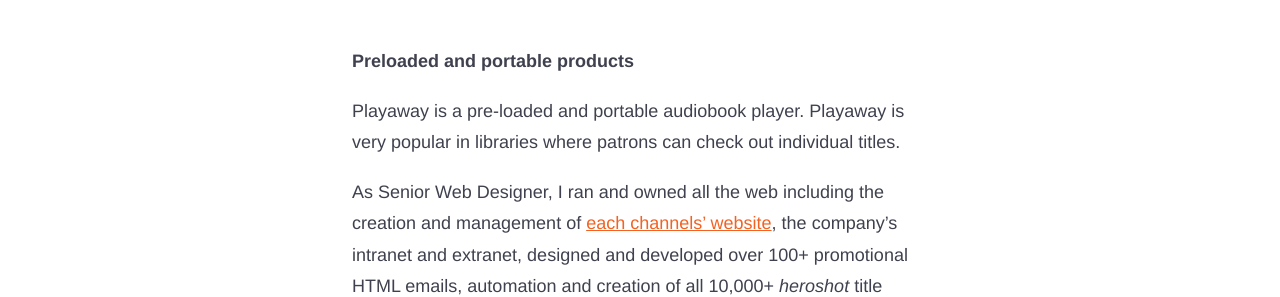
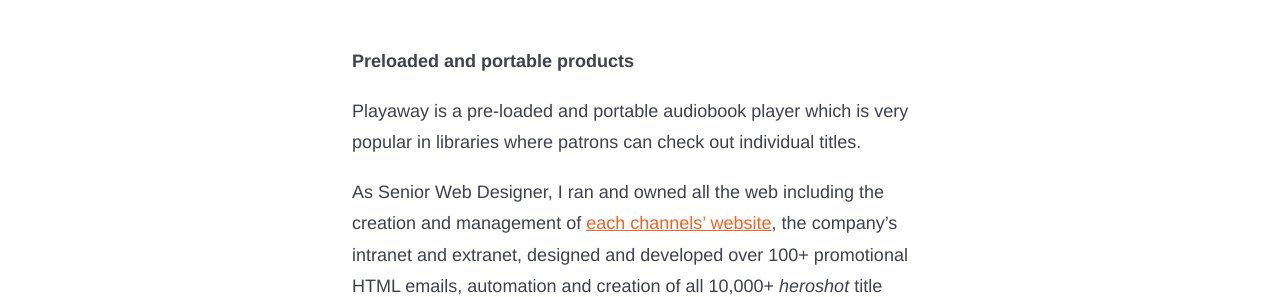
Before and after one commit to danklammer/danklammer.github.io, a Jekyll site: the page built from work/_posts/2011-01-01-playaway.md, in a window 1280 px wide. Shown: the part 694-991 px from the top of the page. Built offline with Jekyll 4.4.1, drawn with Linux system fonts in a browser that asks for light colours.

Commit message:
Small changes. And remove the curtain! (Still needs lots of work, though)

```diff
--- a/_config.yml
+++ b/_config.yml
@@ -15,7 +15,7 @@
 contact_email: mailman@danklammer.com
 
 # Splash page & drafts
-show_splash: true
+show_splash: false
 show_drafts: false
 
 # Build settings
--- a/work/_posts/2011-01-01-playaway.md
+++ b/work/_posts/2011-01-01-playaway.md
@@ -15,7 +15,7 @@
 
 #### **Preloaded and portable products**
 
-Playaway is a pre-loaded and portable audiobook player. Playaway is very popular in libraries where patrons can check out individual titles.
+Playaway is a pre-loaded and portable audiobook player which is very popular in libraries where patrons can check out individual titles.
 
 As Senior Web Designer, I ran and owned all the web including the creation and management of [each channels' website], the company's intranet and extranet, designed and developed over 100+ promotional HTML emails, automation and creation of all 10,000+ *heroshot* title images, and the creation of many promo microsites.
 
```
Also changed, not shown: work/_posts/2013-01-01-tackk.md (+1 -1 lines).
